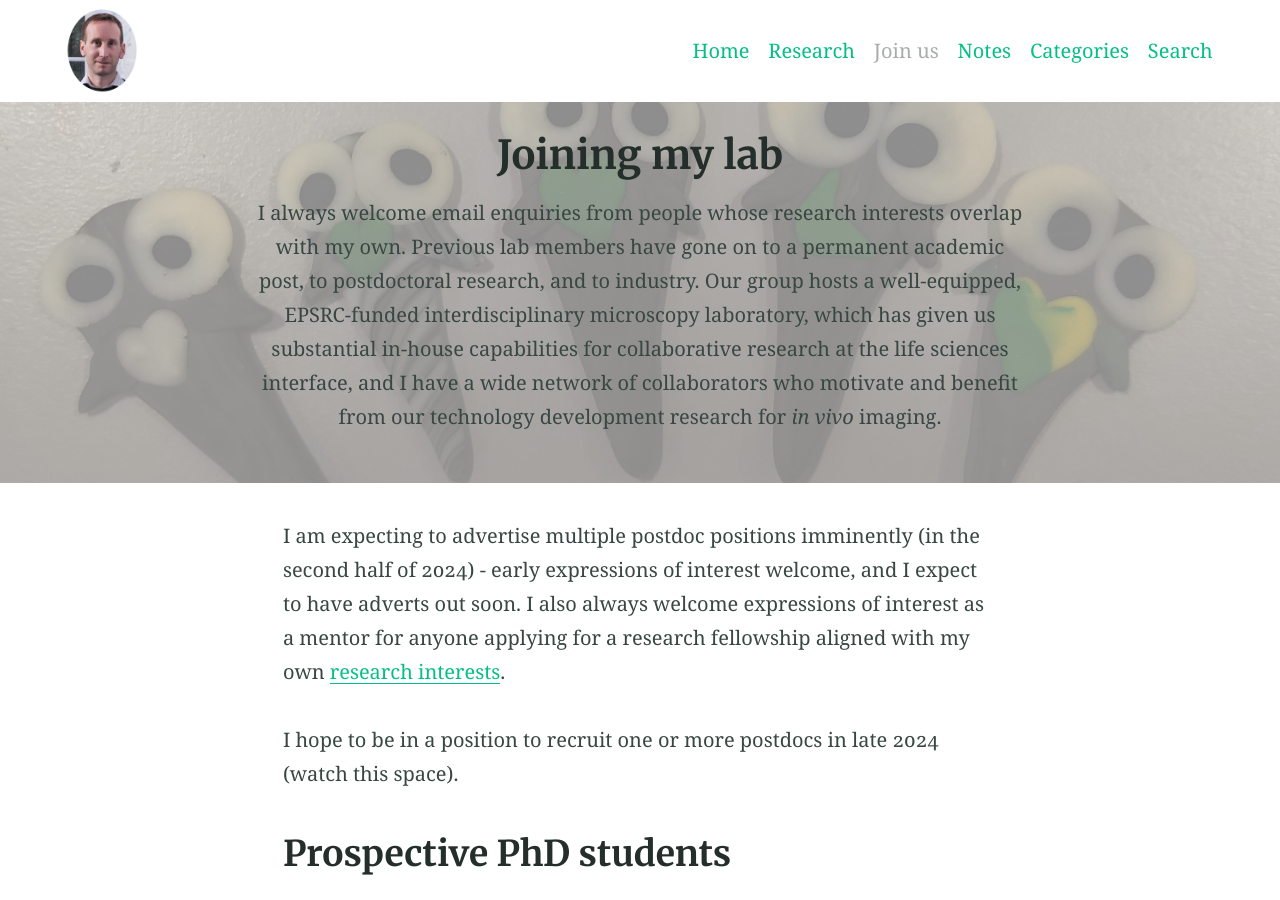
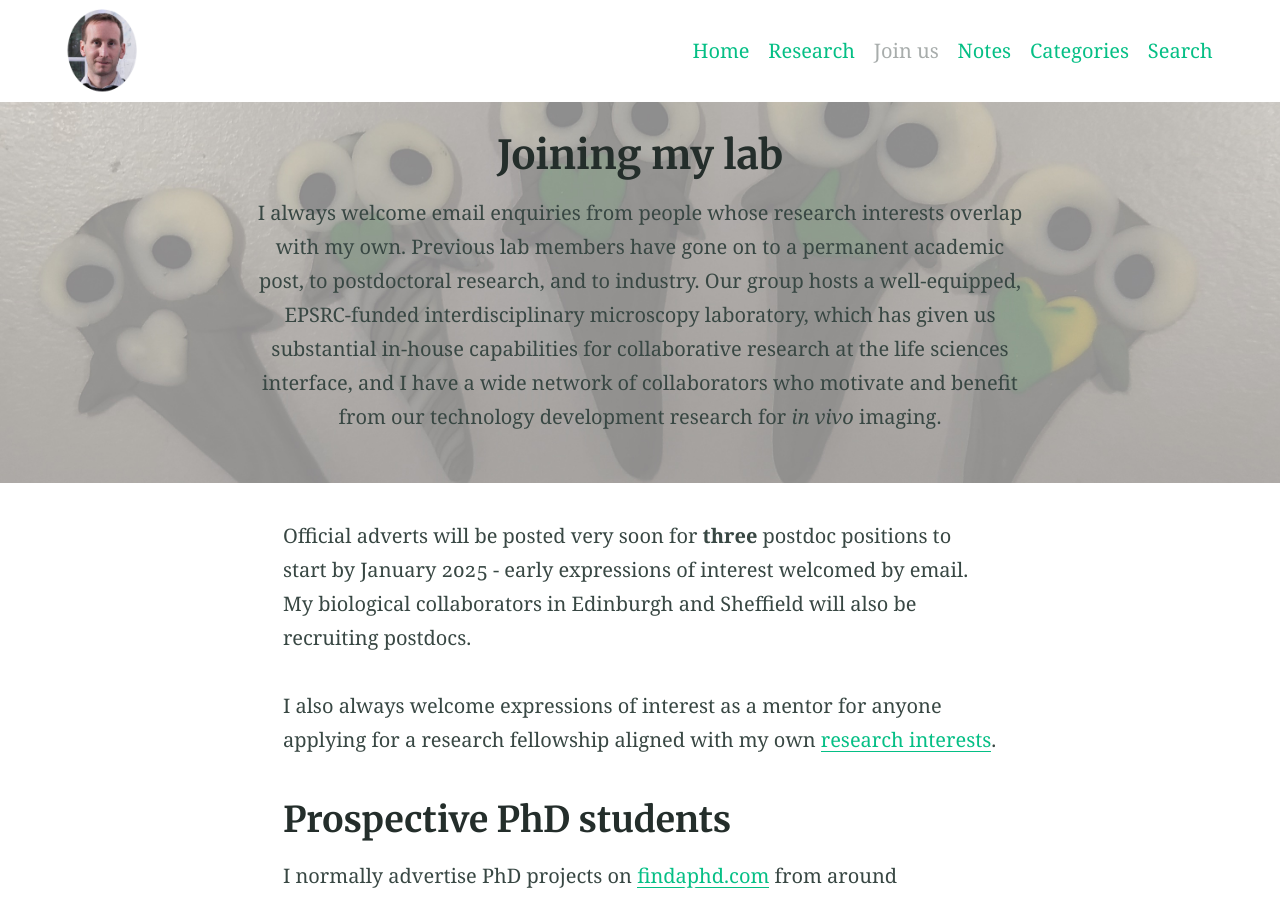
Before and after one commit to jmtayloruk/jmtayloruk.github.io, a Jekyll site: the page built from joining.md, in a window 1280 px wide and 900 px high. Built offline with Jekyll 4.4.1, drawn with Linux system fonts in a browser that asks for light colours; some of the changed text lies outside the part shown.

Commit message:
Updated postdoc opportunities

```diff
--- a/joining.md
+++ b/joining.md
@@ -14,12 +14,11 @@ image: "https://jmtayloruk.github.io/assets/img/undraw_right_direction_tge8.png"
 
 ---
 
-I am expecting to advertise multiple postdoc positions imminently (in the second half of 2024) -
-early expressions of interest welcome, and I expect to have adverts out soon.
+Official adverts will be posted very soon for **three** postdoc positions to start by January 2025 -
+early expressions of interest welcomed by email. My biological collaborators in Edinburgh and Sheffield will also be recruiting postdocs.
+
 I also always welcome expressions of interest as a mentor
 for anyone applying for a research fellowship aligned with my own [research interests](/research/).
-
-I hope to be in a position to recruit one or more postdocs in late 2024 (watch this space).
 
 ## Prospective PhD students
 
@@ -44,8 +43,8 @@ To submit a formal PhD application to the university, [use this link](https://ww
 
 ## Prospective postdoctoral researchers
 
-I am expecting to advertise multiple postdoc positions imminently (in the second half of 2024) -
-early expressions of interest welcome, and I expect to have adverts out soon.
+Official adverts will be posted very soon for **three** postdoc positions to start by January 2025 -
+early expressions of interest welcomed by email. My biological collaborators in Edinburgh and Sheffield will also be recruiting postdocs.
 I advertise funded postdoctoral vacancies on [jobs.ac.uk](https://www.jobs.ac.uk) as and when they become available.
 
 If you want to develop your own research ideas and join my lab, please get in touch to discuss my supporting you with a fellowship application.
@@ -108,9 +107,6 @@ and collaborating closely with biological collaborators to apply our research to
 
 [More details here](https://www.findaphd.com/phds/project/cell-level-biophotonic-measurement-of-forces-in-living-moving-tissue/?p168272), or contact me for more info.
 
-Strong applicants from anywhere worldwide interested in these projects or other topics within my [research interests](/research/)
-can potentially be nominated for competitive scholarship funding (contact me urgently - deadline for completed formal application is 31st January at the latest) - see details in next sections below.
-
 #### Computational image reconstruction for dynamic biological samples
 
 New microscope designs developed by optical researchers are revolutionising biomedical research by providing rapid 3D+time imaging of live biological samples.
@@ -126,4 +122,4 @@ Questions to be explored within this project include:
 [More details here](https://www.findaphd.com/phds/project/computational-image-reconstruction-for-dynamic-biological-samples/?p168268), or contact me for more info.
 
 Strong applicants from anywhere worldwide interested in these projects or other topics within my [research interests](/research/)
-can potentially be nominated for competitive scholarship funding (see above).
+can potentially be nominated for competitive scholarship funding (contact me well in advance - deadline for completed formal application is 31st January at the latest) - see details near the top of this page
```
Also changed, not shown: other parts of joining.md (+2 -2 lines).
